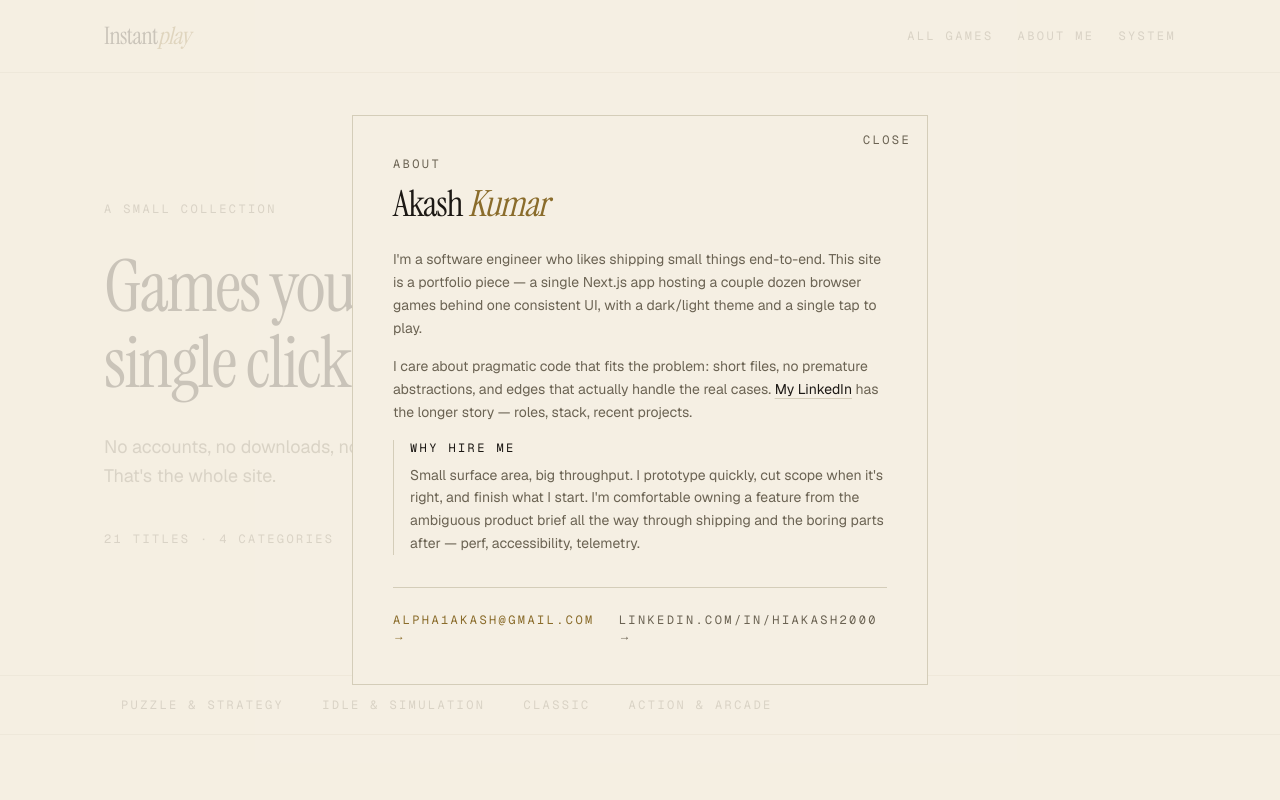
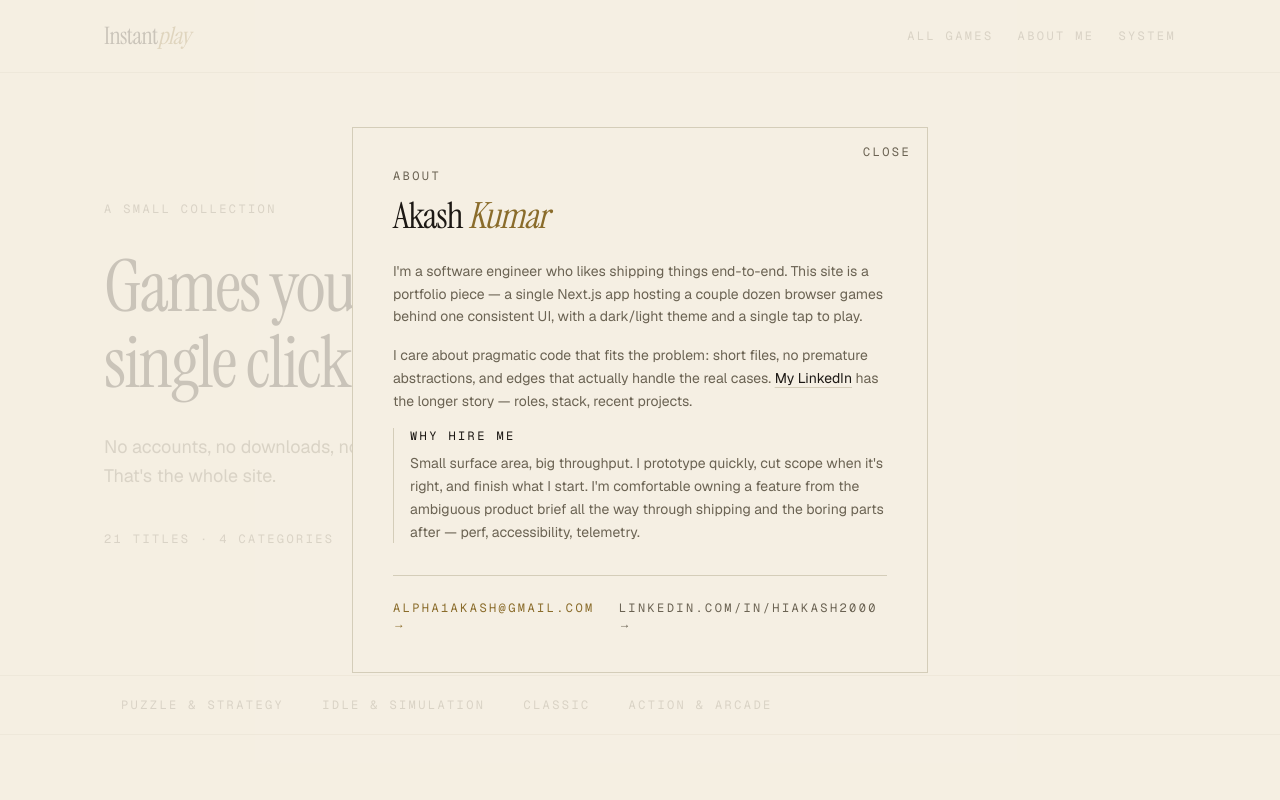
Before and after one commit to hiakash2000/instant-play, a Next.js app: page / in a window 1280 px wide. Both pictures are taken after a click on the button "ABOUT ME". Shown: the top 800 px of the page. Built offline with nearby package versions, Linux system fonts and the light colour scheme; no server answers.

Commit message:
updated caption

```diff
--- a/src/app/AboutMe.tsx
+++ b/src/app/AboutMe.tsx
@@ -66,7 +66,7 @@ export default function AboutMe() {
 
             <div className="mt-6 space-y-4 text-sm leading-relaxed text-muted">
               <p>
-                I&apos;m a software engineer who likes shipping small things
+                I&apos;m a software engineer who likes shipping things
                 end-to-end. This site is a portfolio piece — a single Next.js
                 app hosting a couple dozen browser games behind one consistent
                 UI, with a dark/light theme and a single tap to play.
```
